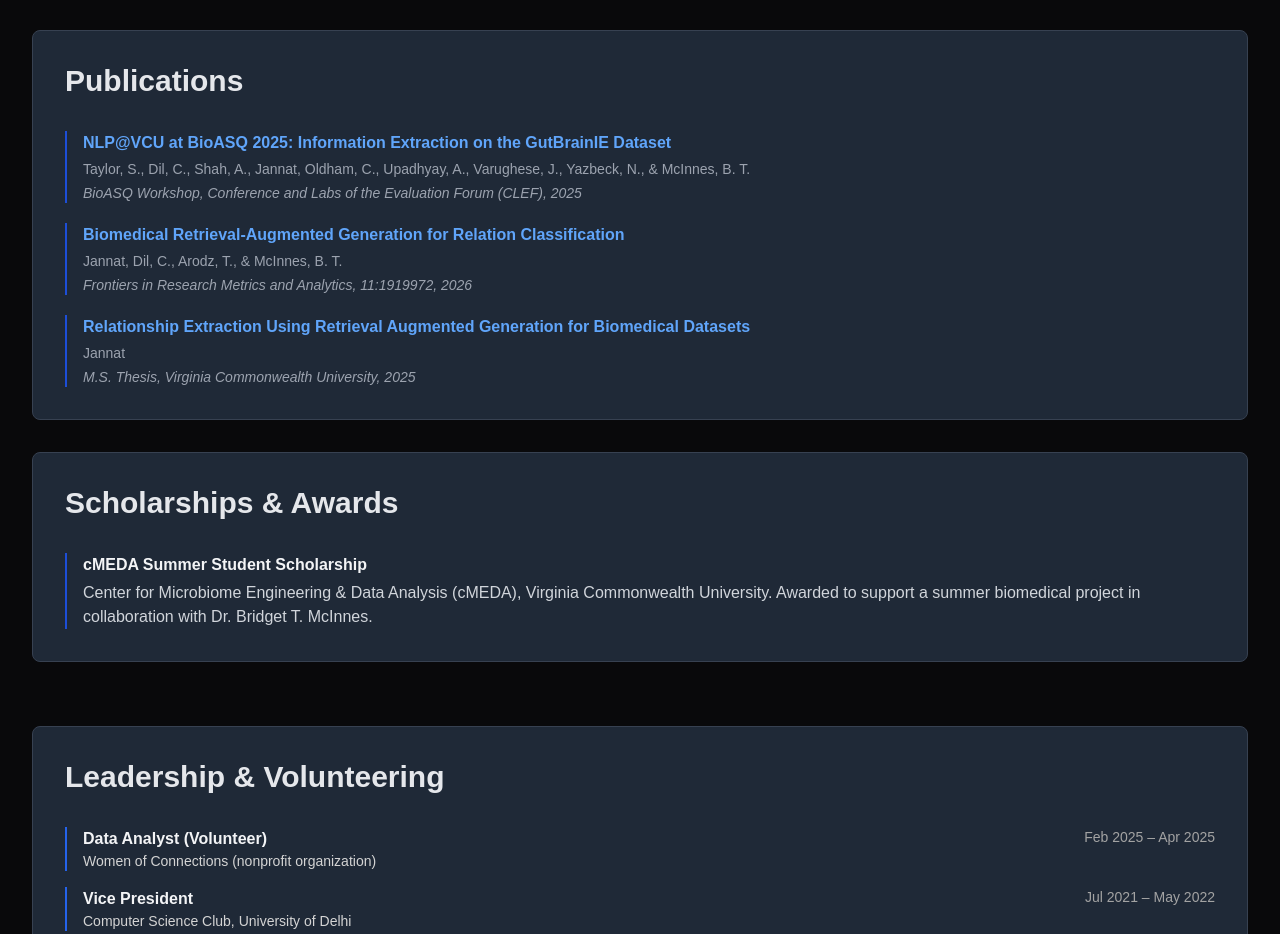
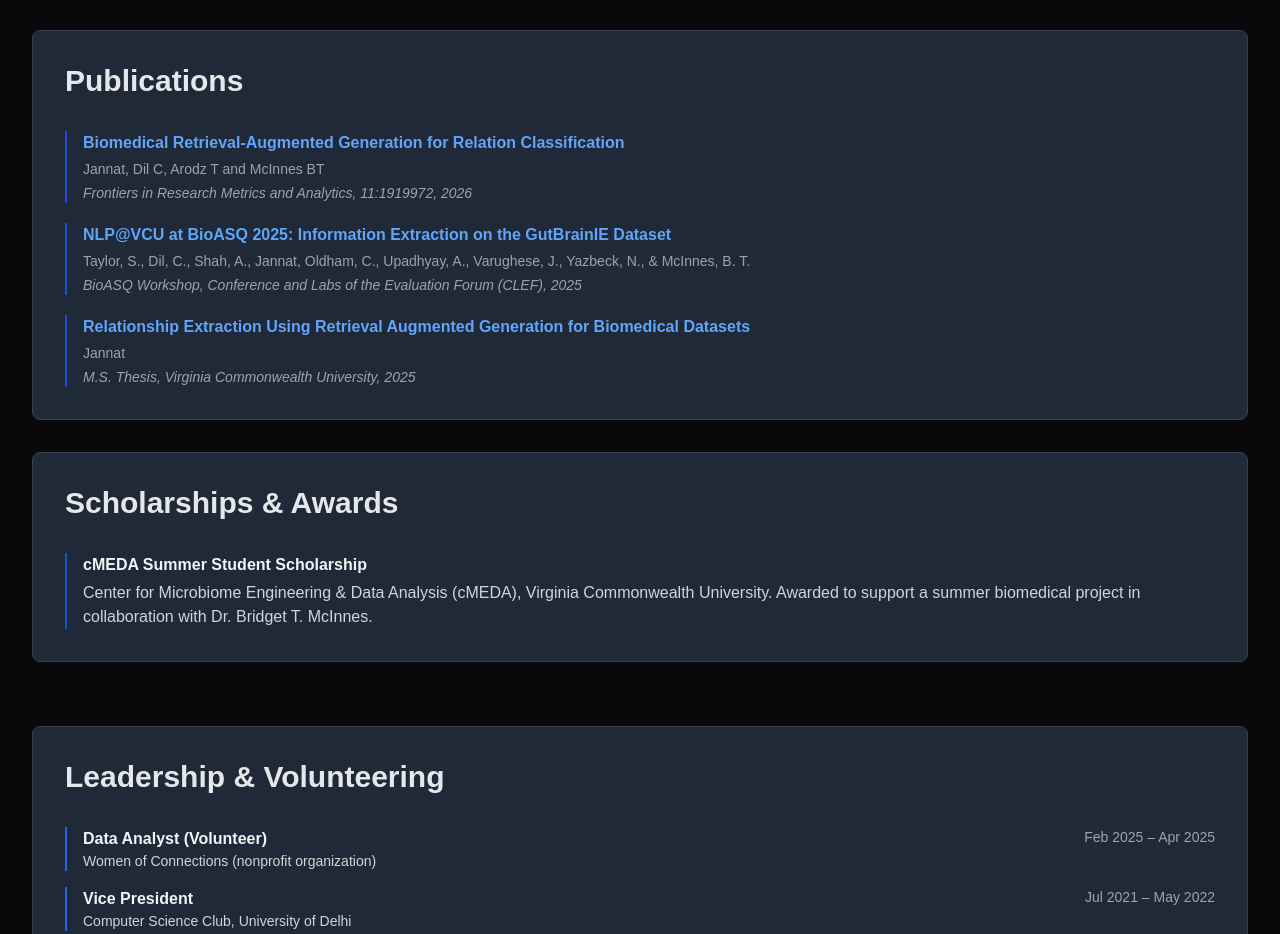
Before and after one commit to jannat226/portfolio-2025, a Next.js app: page / in a window 1280 px wide. Shown: the part 1684-2618 px from the top of the page. Built offline with nearby package versions, Linux system fonts and the light colour scheme.

Commit message:
move Frontiers paper to top of publications

```diff
--- a/components/Publications/Publications.tsx
+++ b/components/Publications/Publications.tsx
@@ -1,17 +1,18 @@
 import React from "react";
 
 const publications = [
+
+  {
+    title: "Biomedical Retrieval-Augmented Generation for Relation Classification",
+    venue: "Frontiers in Research Metrics and Analytics, 11:1919972, 2026",
+    authors: "Jannat, Dil C, Arodz T and McInnes BT ",
+    link: "https://www.frontiersin.org/journals/research-metrics-and-analytics/articles/10.3389/frma.2026.1919972/full",
+  },
   {
     title: "NLP@VCU at BioASQ 2025: Information Extraction on the GutBrainIE Dataset",
     venue: "BioASQ Workshop, Conference and Labs of the Evaluation Forum (CLEF), 2025",
     authors: "Taylor, S., Dil, C., Shah, A., Jannat, Oldham, C., Upadhyay, A., Varughese, J., Yazbeck, N., & McInnes, B. T.",
     link: "https://ceur-ws.org/Vol-4038/paper_45.pdf",
-  },
-  {
-    title: "Biomedical Retrieval-Augmented Generation for Relation Classification",
-    venue: "Frontiers in Research Metrics and Analytics, 11:1919972, 2026",
-    authors: "Jannat, Dil, C., Arodz, T., & McInnes, B. T.",
-    link: "https://www.frontiersin.org/journals/research-metrics-and-analytics/articles/10.3389/frma.2026.1919972/full",
   },
   {
     title: "Relationship Extraction Using Retrieval Augmented Generation for Biomedical Datasets",
```
